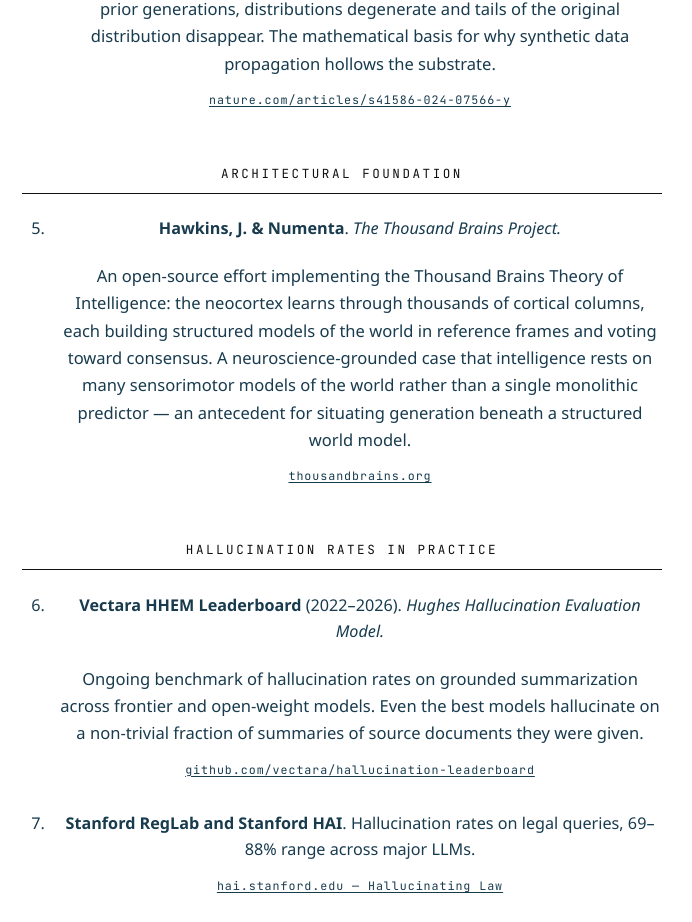
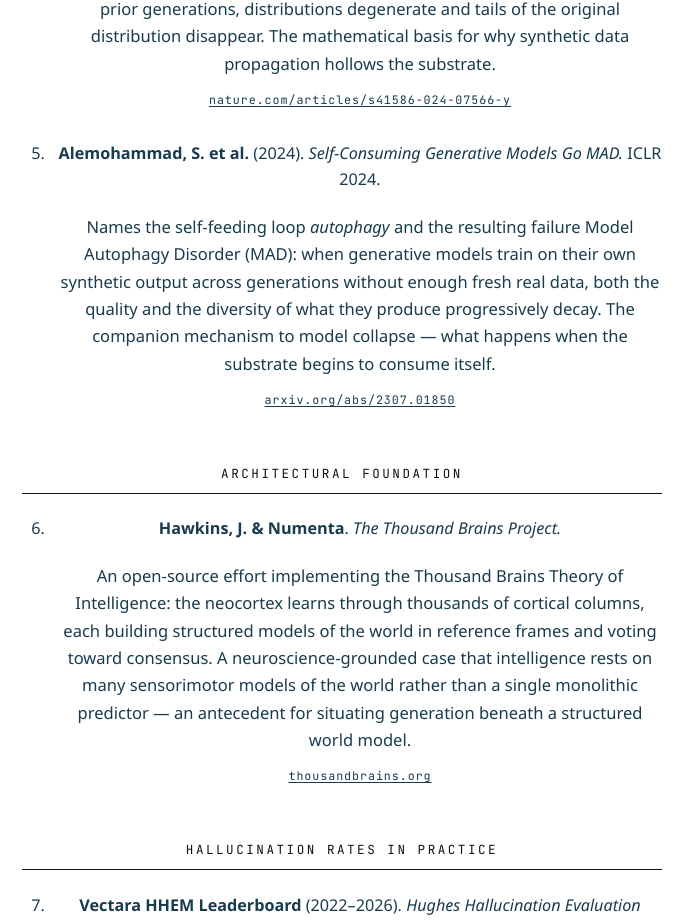
Before and after one commit to MassimoConstantine/Solomon-Website, a Next.js app: page /references in a window 1280 px wide. Shown: the part 1318-2240 px from the top of the page, without its empty margins (298-990 px from the left). Built offline with nearby package versions, Linux system fonts and the light colour scheme.

Commit message:
References: add Alemohammad et al. (ICLR 2024) MAD/autophagy citation
Co-Authored-By: Claude Opus 4.8 (1M context) <noreply@anthropic.com>

```diff
--- a/app/references/page.tsx
+++ b/app/references/page.tsx
@@ -105,10 +105,30 @@ export default function References() {
                 </a>
               </p>
             </li>
+
+            <li>
+              <p>
+                <strong>Alemohammad, S. et al.</strong> (2024).{" "}
+                <em>Self-Consuming Generative Models Go MAD.</em> ICLR 2024.
+              </p>
+              <p className="ref-note">
+                Names the self-feeding loop <em>autophagy</em> and the resulting failure
+                Model Autophagy Disorder (MAD): when generative models train on their own
+                synthetic output across generations without enough fresh real data, both
+                the quality and the diversity of what they produce progressively decay. The
+                companion mechanism to model collapse &mdash; what happens when the
+                substrate begins to consume itself.
+              </p>
+              <p className="ref-link">
+                <a href="https://arxiv.org/abs/2307.01850" target="_blank" rel="noopener">
+                  arxiv.org/abs/2307.01850
+                </a>
+              </p>
+            </li>
           </ol>
 
           <h2 className="ref-group">Architectural foundation</h2>
-          <ol className="references-page-list" start={5}>
+          <ol className="references-page-list" start={6}>
             <li>
               <p>
                 <strong>Hawkins, J. &amp; Numenta</strong>.{" "}
@@ -132,7 +152,7 @@ export default function References() {
           </ol>
 
           <h2 className="ref-group">Hallucination rates in practice</h2>
-          <ol className="references-page-list" start={6}>
+          <ol className="references-page-list" start={7}>
             <li>
               <p>
                 <strong>Vectara HHEM Leaderboard</strong> (2022&ndash;2026).{" "}
@@ -189,7 +209,7 @@ export default function References() {
           </ol>
 
           <h2 className="ref-group">Synthetic content on the web</h2>
-          <ol className="references-page-list" start={9}>
+          <ol className="references-page-list" start={10}>
             <li>
               <p>
                 <strong>Graphite</strong>. <em>AI Content Study.</em> Analysis of 65,000
@@ -259,7 +279,7 @@ export default function References() {
           </ol>
 
           <h2 className="ref-group">Scale of generation</h2>
-          <ol className="references-page-list" start={15}>
+          <ol className="references-page-list" start={16}>
             <li>
               <p>
                 <strong>Microsoft Q3 2025 Earnings</strong> (Satya Nadella). Azure AI
@@ -269,7 +289,7 @@ export default function References() {
           </ol>
 
           <h2 className="ref-group">Cultural antecedents</h2>
-          <ol className="references-page-list" start={16}>
+          <ol className="references-page-list" start={17}>
             <li>
               <p>
                 <strong>Borges, J. L.</strong> (1940).{" "}
```
